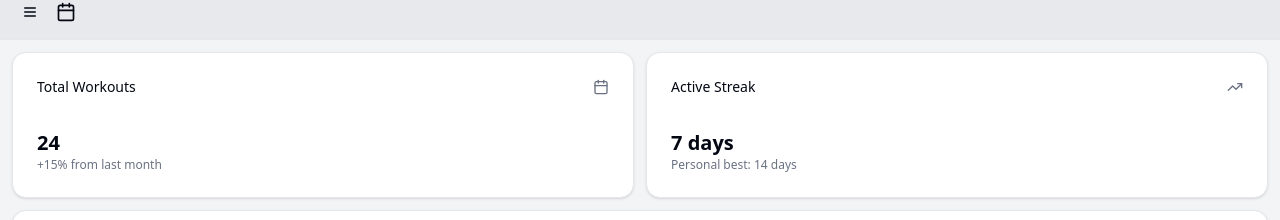
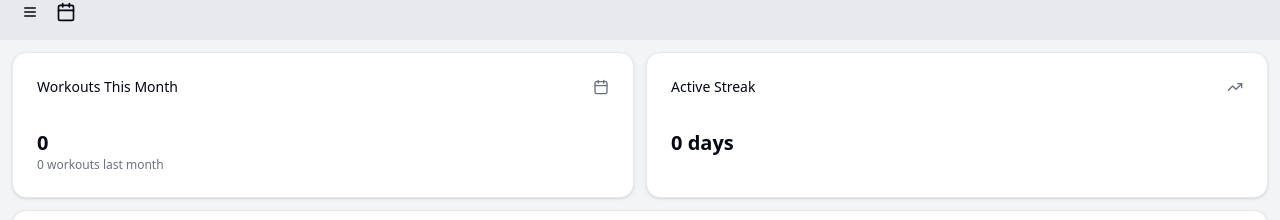
Before and after one commit to JonathanFry07/MarcoMountain, a React (Vite) app in the folder frontend/: page /recent-activity in a window 1280 px wide. Shown: the part 160-380 px from the top of the page. Built offline with nearby package versions, Linux system fonts and the light colour scheme; no server answers.

Commit message:
caladner stats

```diff
--- a/frontend/src/components/calendar/workout-stats.jsx
+++ b/frontend/src/components/calendar/workout-stats.jsx
@@ -1,19 +1,100 @@
 import { Calendar, TrendingUp } from "lucide-react"
-import React from "react"
+import React, { useEffect } from "react"
 import { Card, CardContent, CardHeader, CardTitle } from "@/components/ui/card"
+import { useAuthStore } from "@/store/authStore"
+
+function getActiveStreak(workoutHistory) {
+  // Convert all workout dates to a standardized 'YYYY-MM-DD' format.
+  const workoutDates = new Set(
+    workoutHistory.map(event => {
+      const d = new Date(event.dateCompleted);
+      return d.toISOString().split('T')[0];
+    })
+  );
+
+  // Use the current date as the login date.
+  const loginDate = new Date();
+  const loginDayStr = loginDate.toISOString().split('T')[0];
+
+  // If there's no workout on the login day, return 0.
+  if (!workoutDates.has(loginDayStr)) {
+    return 0;
+  }
+
+  // Count consecutive days starting from today.
+  let streak = 0;
+  let currentDate = new Date(loginDate);
+  while (true) {
+    const formattedDate = currentDate.toISOString().split('T')[0];
+    if (workoutDates.has(formattedDate)) {
+      streak++;
+      // Move to the previous day.
+      currentDate.setDate(currentDate.getDate() - 1);
+    } else {
+      break;
+    }
+  }
+  return streak;
+}
+
+function getMonthlyWorkoutComparison(workoutHistory) {
+  const currentDate = new Date();
+  const currentMonth = currentDate.getMonth(); // 0-indexed (0 = January)
+  const currentYear = currentDate.getFullYear();
+
+  // Determine last month and the corresponding year.
+  let lastMonth, lastMonthYear;
+  if (currentMonth === 0) {
+    lastMonth = 11; // December
+    lastMonthYear = currentYear - 1;
+  } else {
+    lastMonth = currentMonth - 1;
+    lastMonthYear = currentYear;
+  }
+
+  let currentCount = 0;
+  let lastCount = 0;
+
+  workoutHistory.forEach(event => {
+    const eventDate = new Date(event.dateCompleted);
+    const eventMonth = eventDate.getMonth();
+    const eventYear = eventDate.getFullYear();
+
+    if (eventYear === currentYear && eventMonth === currentMonth) {
+      currentCount++;
+    } else if (eventYear === lastMonthYear && eventMonth === lastMonth) {
+      lastCount++;
+    }
+  });
+
+  return { currentCount, lastCount};
+}
+
 
 export function WorkoutStats() {
+  const { user, getWorkoutHistory, workoutHistory } = useAuthStore();
+
+  useEffect(() => {
+    if (user && user.email) {
+      getWorkoutHistory(user.email);
+    }
+  }, [user, getWorkoutHistory]);
+
+  const activeStreak = getActiveStreak(workoutHistory || []);
+  const { currentCount, lastCount } =
+    getMonthlyWorkoutComparison(workoutHistory || []);
+
   return (
     <div className="flex gap-3 mb-3">
-      {/* Total Workouts Card */}
+        {/* Workouts This Month Card */}
       <Card className="flex-1">
         <CardHeader className="flex flex-row items-center justify-between space-y-0 pb-2">
-          <CardTitle className="text-sm font-medium">Total Workouts</CardTitle>
+          <CardTitle className="text-sm font-medium">Workouts This Month</CardTitle>
           <Calendar className="h-4 w-4 text-muted-foreground" />
         </CardHeader>
         <CardContent>
-          <div className="text-xl font-bold">24</div>
-          <p className="text-xs text-muted-foreground">+15% from last month</p>
+          <div className="text-xl font-bold">{currentCount}</div>
+          <p className="text-xs text-muted-foreground">{lastCount} workouts last month</p>
         </CardContent>
       </Card>
 
@@ -24,10 +105,10 @@ export function WorkoutStats() {
           <TrendingUp className="h-4 w-4 text-muted-foreground" />
         </CardHeader>
         <CardContent>
-          <div className="text-xl font-bold">7 days</div>
-          <p className="text-xs text-muted-foreground">Personal best: 14 days</p>
+          <div className="text-xl font-bold">{activeStreak} days</div>
+         {/* <p className="text-xs text-muted-foreground">Personal best: 14 days</p> */}
         </CardContent>
       </Card>
     </div>
-  )
+  );
 }
```
